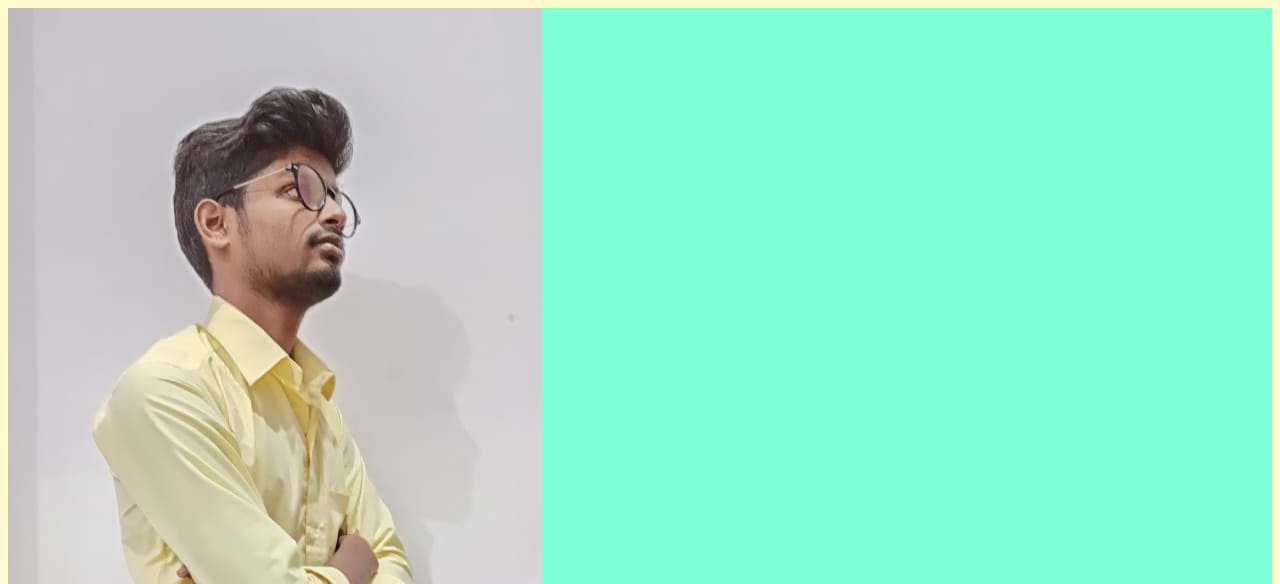
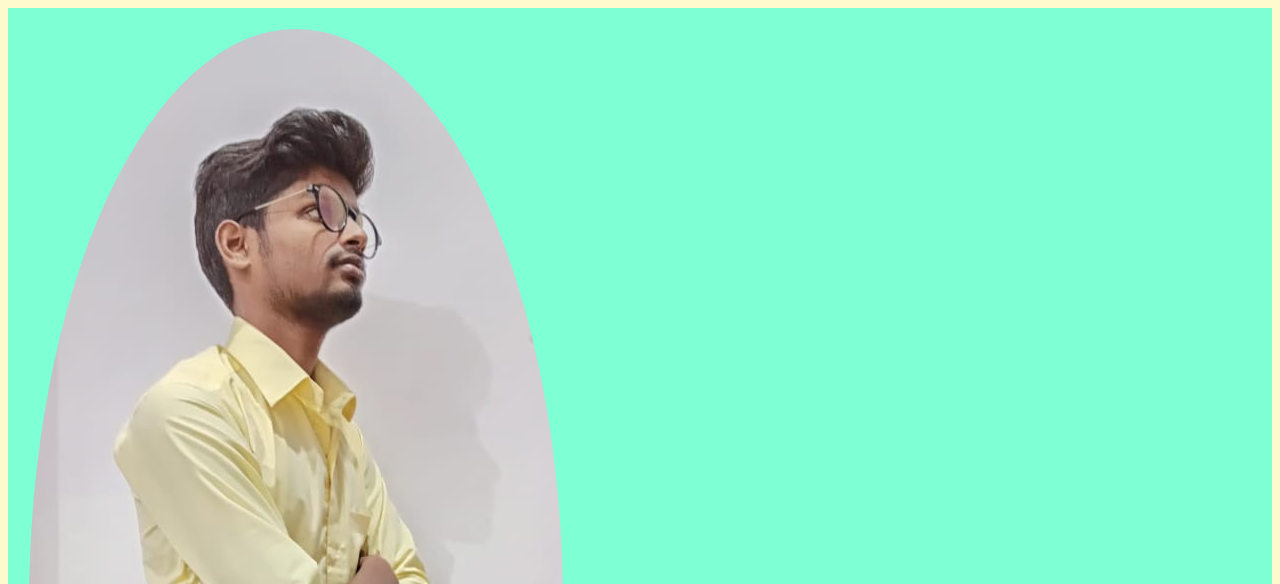
Before and after one commit to shubhamrozers/shubhamrozers.github.io, a plain HTML site: page index.html in a window 1280 px wide. Shown: the top 584 px of the page. Drawn offline with Linux system fonts and the light colour scheme; a web font is replaced by a local one.

Commit message:
Update index.html

```diff
--- a/index.html
+++ b/index.html
@@ -7,11 +7,11 @@
     <link rel="stylesheet" type="text/css" href="notepad.css">
 
     <div>
-        <img src="shubham.jpg">
+
         <table cellspacing="20">
             <tr>
                 <td>
-                    <img class="circular" src="shubham.jpg" size="20%" alt="shubham profile picture"></td>
+                    <img class="circular" src="shubham.jpg" size="10%" alt="shubham profile picture"></td>
                 <!--hr is used to create horizental line and it have no closing tag -->
 
                 <td>
```
